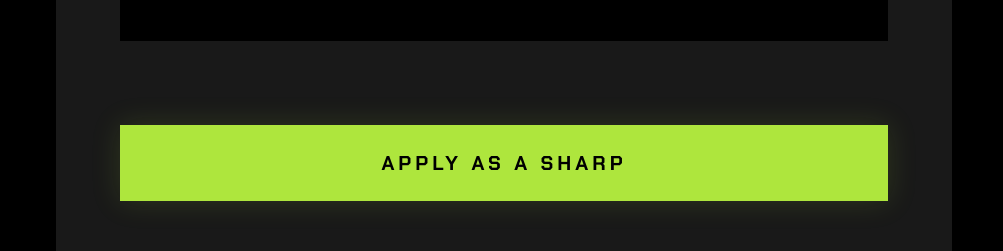
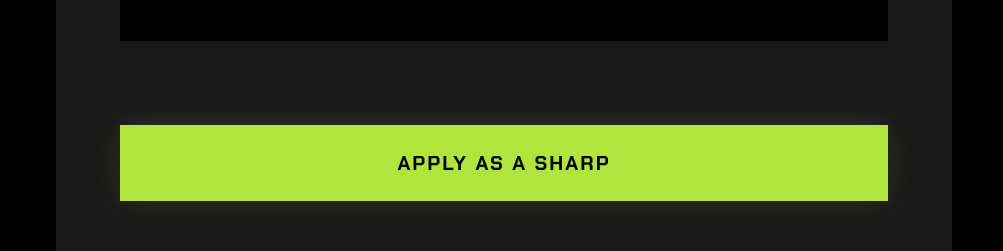
Before and after one commit to 0xDmitry/hypersharps-landing, a React (Vite) app: page / in a window 1280 px wide. Shown: the part 5060-5311 px from the top of the page, without its empty margins (136-1139 px from the left). Built offline with nearby package versions, Linux system fonts and the light colour scheme.

Commit message:
Fix submit button

```diff
--- a/src/components/sections/waitlist/ApplicationForm.tsx
+++ b/src/components/sections/waitlist/ApplicationForm.tsx
@@ -280,7 +280,7 @@ export default function ApplicationForm({
       </div>
       <button
         id="submitButton"
-        className="bg-primary text-on-primary font-headline kinetic-glow disabled:bg-on-surface-variant w-full cursor-pointer py-6 text-xl font-bold tracking-[0.2em] uppercase transition-all select-none hover:brightness-110 disabled:cursor-not-allowed"
+        className="bg-primary text-on-primary font-headline kinetic-glow disabled:bg-on-surface-variant w-full cursor-pointer py-6 text-xl font-bold tracking-widest uppercase transition-all select-none hover:brightness-110 disabled:cursor-not-allowed"
         disabled={isSubmitting || isValidationError}
         type="submit"
       >
```
